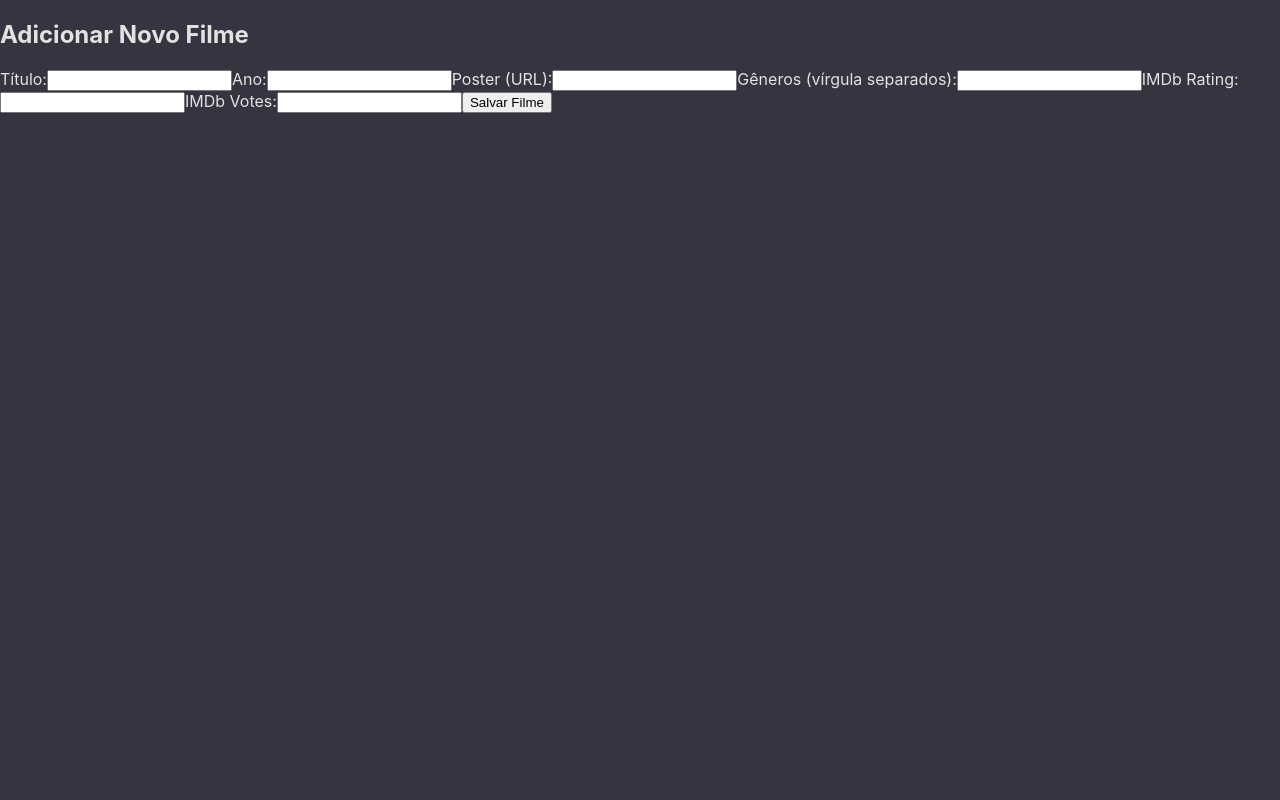
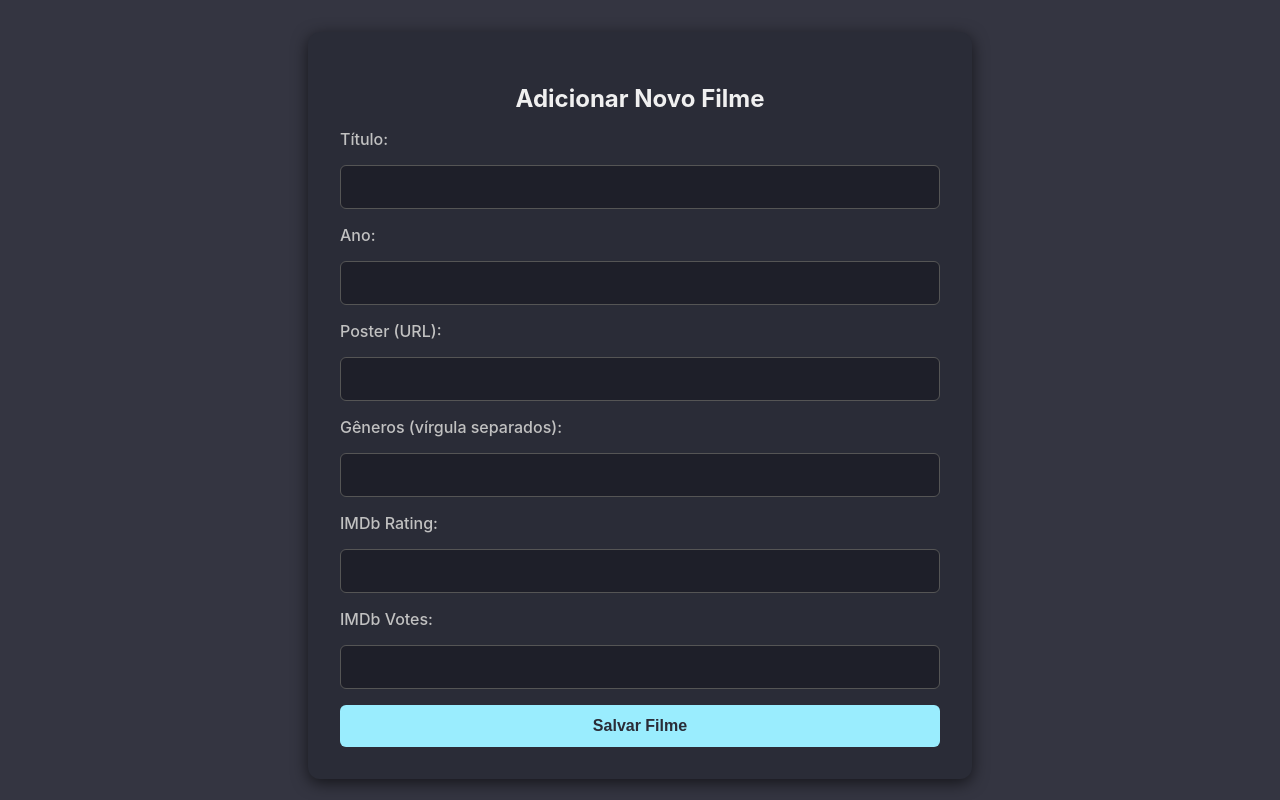
Before and after one commit to MiguelOliveira63/NoSQL-AOOP, a React (Create React App) app in the folder frontend/: page /movies/new in a window 1280 px wide. Built offline with nearby package versions, Linux system fonts and the light colour scheme.

Commit message:
css MovieForm update

```diff
--- a/frontend/src/components/MovieForm.css
+++ b/frontend/src/components/MovieForm.css
@@ -1,122 +1,82 @@
-/* MovieDetail.css - Dark theme polished with metadata grid */
-body {
+/* MovieForm.css - Dark theme form styling */
+.body, html {
   background-color: #343541;
   color: #e2e2e2;
+  height: 100%;
   margin: 0;
   font-family: -apple-system, BlinkMacSystemFont, "Segoe UI", Roboto, Helvetica, Arial, sans-serif;
 }
 
-.detail-container {
-  display: flex;
-  flex-direction: column;
-  gap: 2rem;
+.form-container {
+  max-width: 600px;
+  margin: 2rem auto;
   padding: 2rem;
-  max-width: 1800px;
-  margin: 2rem auto;
+  background-color: #2a2c37;
+  border-radius: 12px;
+  box-shadow: 0 4px 16px rgba(0,0,0,0.6);
 }
 
-.back-link {
-  display: inline-block;
+.form-container h2 {
   margin-bottom: 1rem;
-  color: #9aedfe;
-  text-decoration: none;
-  font-weight: 500;
-  transition: color 0.2s ease;
-}
-.back-link:hover {
-  color: #fff;
+  color: #f0f0f0;
+  text-align: center;
 }
 
-.movie-detail {
-  display: flex;
-  gap: 2rem;
-  flex-wrap: wrap;
-  align-items: flex-start;
-}
-
-.detail-poster {
-  max-width: 320px;
-  width: 100%;
-  border-radius: 8px;
-  box-shadow: 0 2px 12px rgba(0,0,0,0.7);
-  object-fit: cover;
-}
-
-.detail-info {
-  flex: 1;
+.movie-form {
   display: grid;
-  grid-template-columns: repeat(auto-fill, minmax(200px, 1fr));
+  grid-template-columns: 1fr;
   gap: 1rem;
 }
 
-.detail-info h1 {
-  grid-column: 1 / -1;
-  font-size: 2.25rem;
-  margin-bottom: 0.5rem;
-  color: #f0f0f0;
-  border-bottom: 1px solid #444;
-  padding-bottom: 0.5rem;
+.movie-form label {
+  font-weight: 500;
+  color: #c1c1c1;
 }
 
-.detail-info p {
+.movie-form input {
+  padding: 0.75rem 1rem;
+  border: 1px solid #555;
+  border-radius: 6px;
+  background-color: #1e1f29;
+  color: #e2e2e2;
   font-size: 1rem;
-  line-height: 1.6;
-  color: #c1c1c1;
-  margin: 0;
-  background-color: #1e1f29;
-  padding: 0.75rem 1rem;
-  border-radius: 6px;
-  box-shadow: inset 0 1px 3px rgba(0,0,0,0.4);
-  text-align: center;
-  word-break: break-word;
-  border: 1px solid #444;
+  outline: none;
+  transition: border-color 0.2s ease;
 }
 
-.synopsis, .tomatoes {
-  grid-column: 1 / -1;
-  margin-top: 1rem;
-  padding: 1rem;
-  background-color: #1e1f29;
-  border-radius: 8px;
-  box-shadow: inset 0 1px 4px rgba(0,0,0,0.4);
+.movie-form input:focus {
+  border-color: #9aedfe;
 }
 
-.synopsis h2, .tomatoes h2 {
-  margin-bottom: 0.5rem;
-  font-size: 1.5rem;
-  color: #9aedfe;
-  border-bottom: 1px solid #444;
-  padding-bottom: 0.3rem;
+.form-error {
+  color: #ff6b6b;
+  text-align: center;
+  margin-bottom: 1rem;
 }
 
-.tomatoes p {
-  margin: 0.3rem 0;
+.movie-form button {
+  padding: 0.75rem;
+  background-color: #9aedfe;
+  color: #2a2c37;
+  border: none;
+  border-radius: 6px;
+  font-size: 1rem;
+  font-weight: 600;
+  cursor: pointer;
+  transition: background-color 0.2s ease;
 }
 
-.updated {
-  grid-column: 1 / -1;
-  font-size: 0.875rem;
-  color: #777;
-  text-align: right;
-  margin-top: 1rem;
+.movie-form button:hover {
+  background-color: #7acde8;
 }
 
-.loading, .error {
-  text-align: center;
-  font-size: 1.125rem;
-  color: #aaa;
-  padding: 2rem 0;
-}
-
-@media (max-width: 600px) {
-  .movie-detail {
-    flex-direction: column;
-    align-items: center;
+@media (max-width: 480px) {
+  .form-container {
+    margin: 1rem;
+    padding: 1rem;
   }
-  .detail-poster {
-    max-width: 100%;
-  }
-  .detail-info h1 {
-    text-align: center;
+  .movie-form input, .movie-form button {
+    font-size: 0.9rem;
+    padding: 0.5rem;
   }
 }
```
